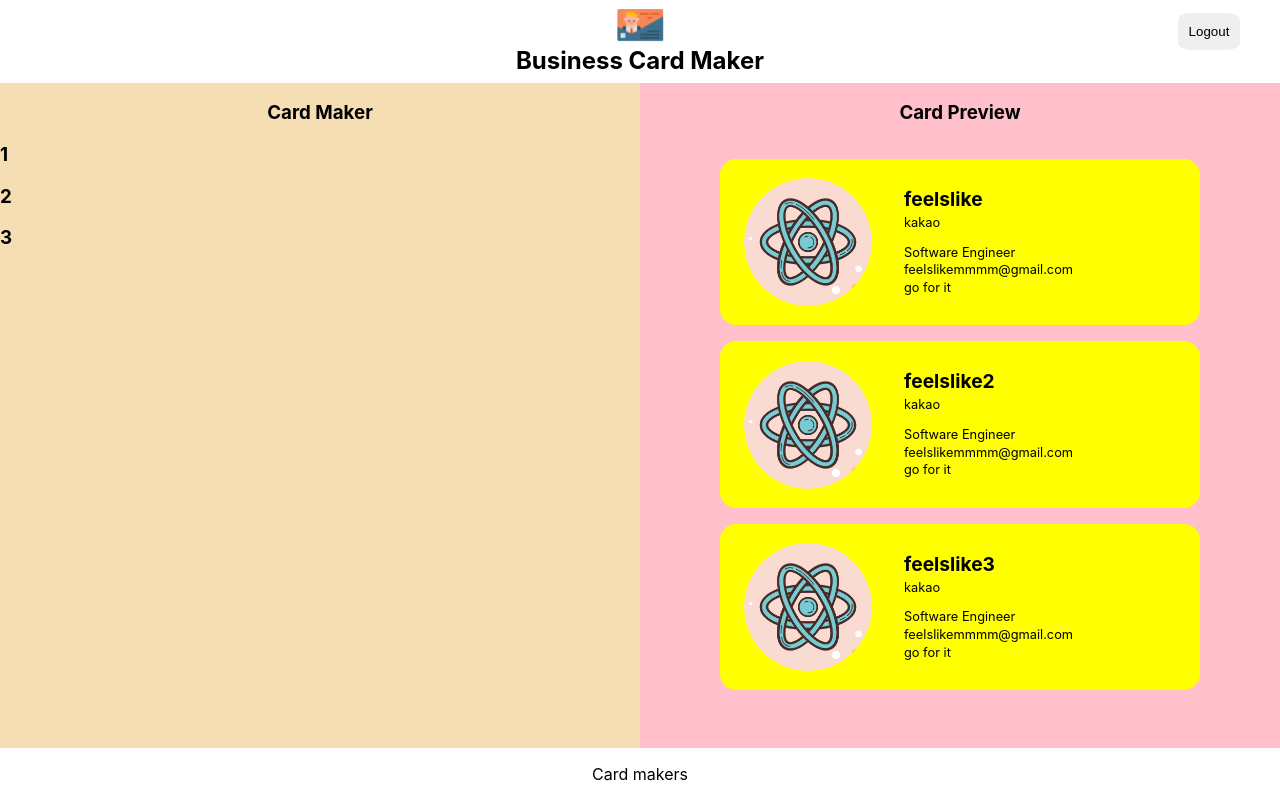
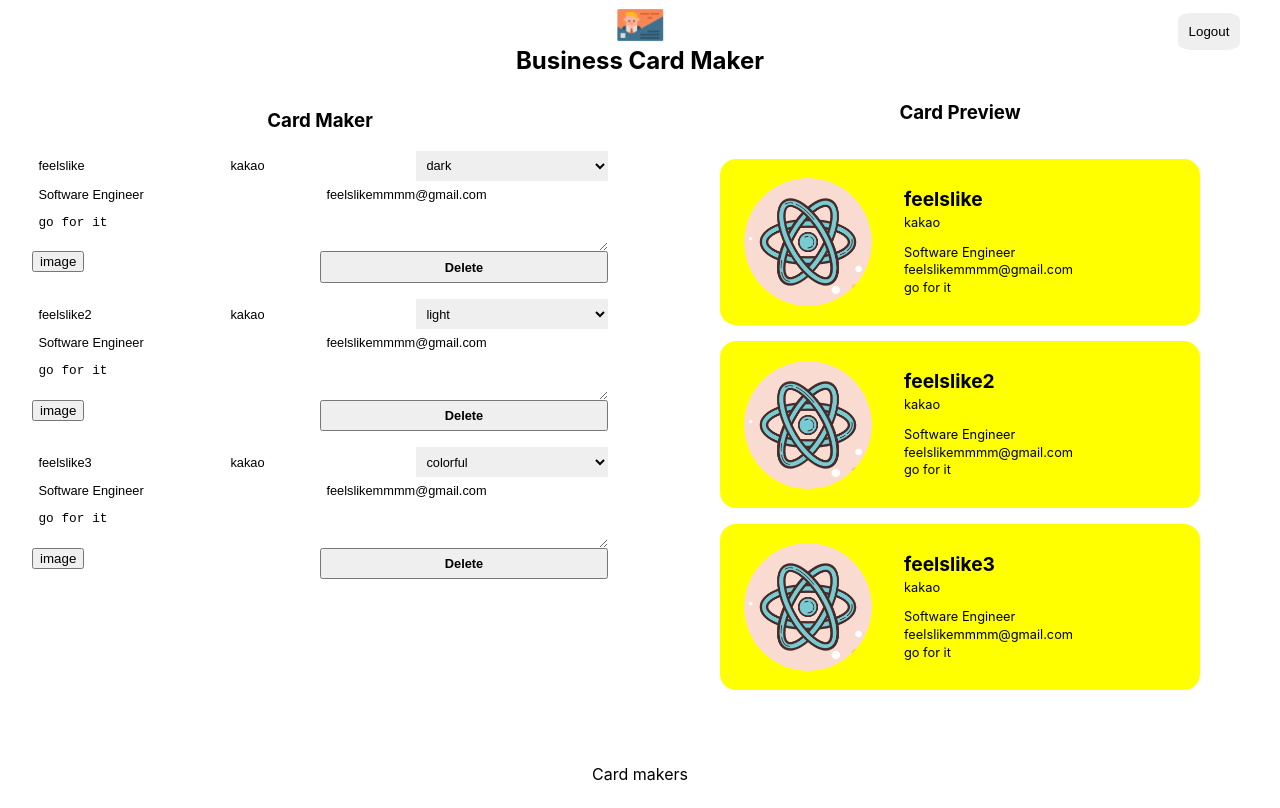
Before and after one commit to feelslikemmmm/card-maker, a React (Create React App) app: page /maker in a window 1280 px wide. Built offline with nearby package versions, Linux system fonts and the light colour scheme; no server answers; sample sign-in values are in the browser's storage.

Commit message:
add card and edit form-component

```diff
--- /dev/null
+++ b/src/components/button/button.jsx
@@ -0,0 +1,9 @@
+import React from 'react';
+import styles from './button.module.css';
+const Button = ({ name, onClick }) => (
+  <button className={styles.button} onClick={onClick}>
+    {name}
+  </button>
+);
+
+export default Button;
--- /dev/null
+++ b/src/components/button/button.module.css
@@ -0,0 +1,15 @@
+@value makerWhite, makerGreen from '../../common/color.css';
+
+.button {
+  background-color: makerGreen;
+  color: makerWhite;
+  font-weight: bold;
+  cursor: pointer;
+  padding: 0.5em;
+  flex: 1 1 50%;
+  font-size: 0.8rem;
+}
+
+.button:hover {
+  opacity: 0.8;
+}
--- a/src/components/card_edit_form/card_edit_form.jsx
+++ b/src/components/card_edit_form/card_edit_form.jsx
@@ -1,5 +1,28 @@
 import React from 'react';
 import styles from './card_edit_form.module.css';
-const CardEditForm = ({ card }) => <h1>{card.id}</h1>;
+import Button from '../button/button';
+import ImageFileInput from '../image_file_input/image_file_input';
+const CardEditForm = ({ card }) => {
+  const { name, company, title, email, message, theme, fileName, fileURL } = card;
+  const onSubmit = () => { };
+  return (
+    <form className={styles.form}>
+      <input className={styles.input} type="text" name="name" value={name} />
+      <input className={styles.input} type="text" name="company" value={company} />
+      <select className={styles.select} name="theme" value={theme}>
+        <option value="light">light</option>
+        <option value="dark">dark</option>
+        <option value="colorful">colorful</option>
+      </select>
+      <input className={styles.input} type="text" name="title" value={title} />
+      <input className={styles.input} type="text" name="email" value={email} />
+      <textarea className={styles.textarea} name="message" value={message}></textarea>
+      <div className={styles.fileInput}>
+        <ImageFileInput />
+      </div>
+      <Button name='Delete' onClick={onSubmit} />
+    </form>
+  )
+};
 
 export default CardEditForm;
--- a/src/components/card_edit_form/card_edit_form.module.css
+++ b/src/components/card_edit_form/card_edit_form.module.css
@@ -0,0 +1,45 @@
+@value makerBlack, makerWhite from '../../common/color.css';
+
+.form {
+  display: flex;
+  width: 100%;
+  flex-wrap: wrap;
+  border-top: 1px solid makerBlack;
+  border-left: 1px solid makerBlack;
+  margin-bottom: 1em;
+}
+
+.input,
+.textarea,
+.select,
+.button,
+.fileInput {
+  font-size: 0.8rem;
+  width: 100%;
+  border: 0;
+  padding: 0.5em;
+  border-bottom: 1px solid makerBlack;
+  border-right: 1px solid makerBlack;
+  background: makerWhite;
+}
+
+.input,
+.select {
+  flex: 1 1 30%;
+}
+
+.fileInput {
+  padding: 0;
+  flex: 1 1 50%;
+}
+
+.input:focus,
+.textarea:focus,
+.select:focus,
+.button:focus {
+  outline: 0;
+}
+
+.textarea {
+  flex-basis: 100%;
+}
--- a/src/components/editor/editor.module.css
+++ b/src/components/editor/editor.module.css
@@ -1,8 +1,9 @@
-@value makerGreen from '../../common/color.css';
+@value makerGreen, makerLightGrey from '../../common/color.css';
 
 .editor {
   flex-basis: 50%;
-  background-color: wheat;
+  border-right: 1px solid makerLightGrey;
+  padding: 0.5em 2em;
 }
 
 .title {
--- /dev/null
+++ b/src/components/image_file_input/image_file_input.jsx
@@ -0,0 +1,5 @@
+import React from 'react';
+import styles from './image_file_input.module.css';
+const ImageFileInput = (props) => <button>image</button>;
+
+export default ImageFileInput;
--- a/src/components/maker/maker.module.css
+++ b/src/components/maker/maker.module.css
@@ -1,10 +1,11 @@
 @value mediaQuery from '../../common/size.css';
-
+@value makerWhite from '../../common/color.css';
 .maker {
   width: 100%;
   height: 100%;
   display: flex;
   flex-direction: column;
+  background-color: makerWhite;
 }
 
 .container {
--- a/src/components/preview/preview.module.css
+++ b/src/components/preview/preview.module.css
@@ -2,7 +2,6 @@
 
 .preview {
   flex-basis: 50%;
-  background-color: pink;
 }
 
 .title {
```
Also changed, not shown: src/components/image_file_input/image_file_input.module.css (added).
